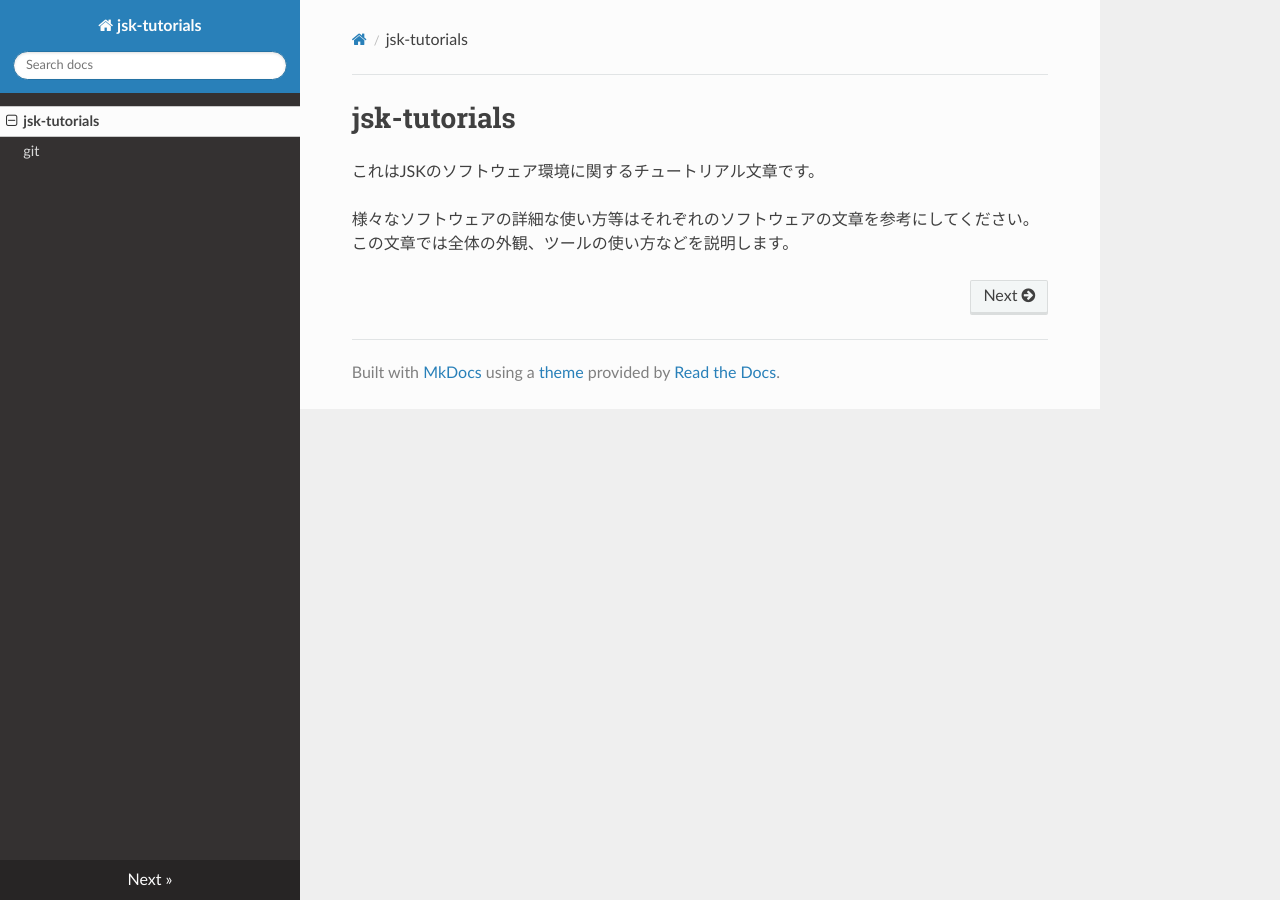
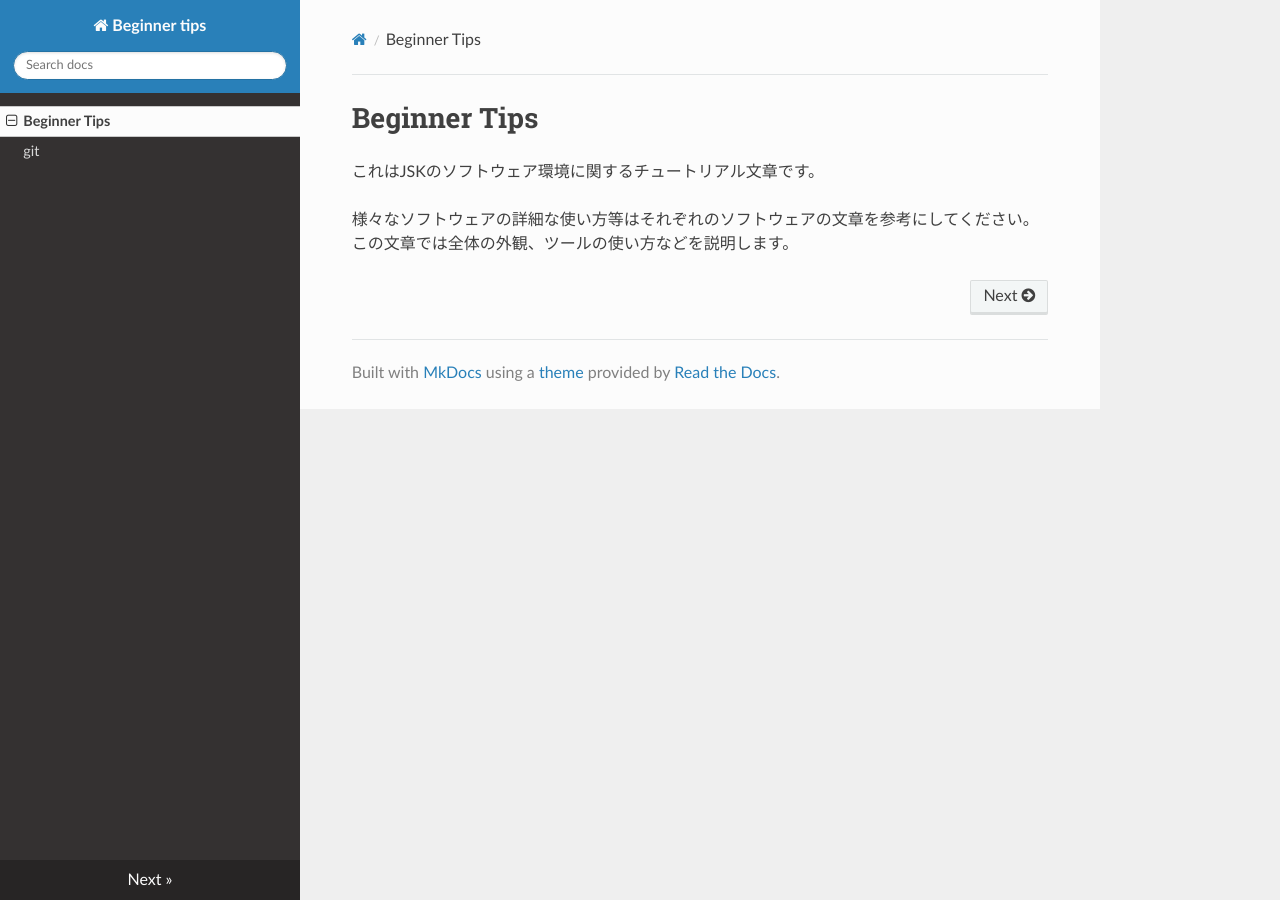
Before and after one commit to garaemon/beginner-tips, an MkDocs documentation site: the page built from docs/index.md, in a window 1280 px wide. Built offline with MkDocs 1.6.1, drawn with Linux system fonts in a browser that asks for light colours; nearby versions of some CDN libraries.

Commit message:
Change name of package

```diff
--- a/README.md
+++ b/README.md
@@ -1 +1 @@
-# jsk-tutorials-proto
+# beginner tips
--- a/docs/index.md
+++ b/docs/index.md
@@ -1,4 +1,4 @@
-# jsk-tutorials
+# Beginner Tips
 これはJSKのソフトウェア環境に関するチュートリアル文章です。
 
 様々なソフトウェアの詳細な使い方等はそれぞれのソフトウェアの文章を参考にしてください。
--- a/mkdocs.yml
+++ b/mkdocs.yml
@@ -1,2 +1,2 @@
-site_name: jsk-tutorials
+site_name: Beginner tips
 theme: readthedocs
```
